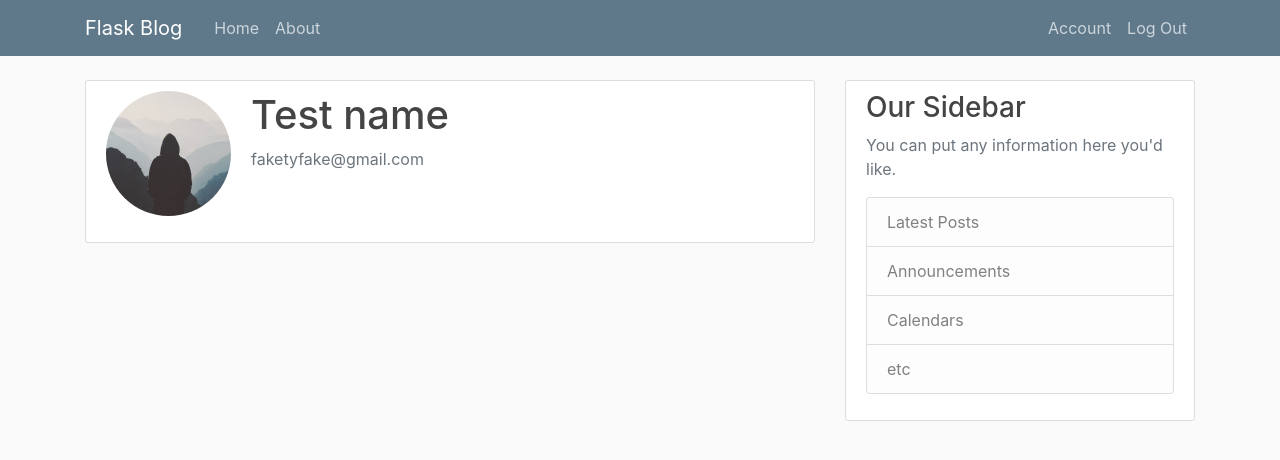
After one commit to MwaniN/flask_project, a Flask app: page /account in a window 1280 px wide. The commit adds this page. Shown: the top 460 px of the page. Run offline with Flask 2, Linux system fonts and the light colour scheme; a user stored in the database is signed in; some libraries are stand-ins or nearby versions.

Commit message:
Updates to user account page and nav bar when logged in
Made updates to do the following:

1) Detect when the user is logged in and change the nav bar to show an accounts page
2) Display the username and email address and a default profile picture when viewing the account page
3) if the user tries to navigate to the previous "Log In" or "Register" pages previously visible in the Nav bar they will instead be redirected back to the Home Page if they've already logged in that session.

```diff
--- a/flask_project_file/__init__.py
+++ b/flask_project_file/__init__.py
@@ -9,5 +9,7 @@
 db = SQLAlchemy(app)
 bcrypt = Bcrypt(app)
 login_manager = LoginManager(app)
+login_manager.login_view = 'login'
+login_manager.login_message_category = 'info'
 
 from flask_project_file import routes
--- a/flask_project_file/models.py
+++ b/flask_project_file/models.py
@@ -10,7 +10,7 @@
 	id = db.Column(db.Integer, primary_key=True)
 	username = db.Column(db.String(20), unique=True, nullable=False)
 	email = db.Column(db.String(120), unique=True, nullable=False)
-	image_file = db.Column(db.String(20), nullable=False, default = 'default.jpg')
+	image_file = db.Column(db.String(20), nullable=False, default ='default.jpg')
 	password = db.Column(db.String(60), nullable=False)
 	posts = db.relationship('Post', backref='author', lazy=True)
 
--- a/flask_project_file/routes.py
+++ b/flask_project_file/routes.py
@@ -1,8 +1,8 @@
-from flask import render_template, url_for, flash, redirect
+from flask import render_template, url_for, flash, redirect, request
 from flask_project_file import app, db, bcrypt
 from flask_project_file.forms import RegistrationForm, LoginForm
 from flask_project_file.models import User, Post
-from flask_login import login_user
+from flask_login import login_user, current_user, logout_user, login_required
 
 
 posts = [
@@ -37,6 +37,8 @@
 
 @app.route("/register", methods=['GET', 'POST'])
 def register():
+	if current_user.is_authenticated:
+		return redirect(url_for('home'))
 	form = RegistrationForm()
 	if form.validate_on_submit():
 		hashed_password = bcrypt.generate_password_hash(form.password.data).decode('utf-8')
@@ -49,12 +51,26 @@
 
 @app.route("/login", methods=['GET', 'POST'])
 def login():
+	if current_user.is_authenticated:
+		return redirect(url_for('home'))
 	form = LoginForm()
 	if form.validate_on_submit():
 		user = User.query.filter_by(email=form.email.data).first()
 		if user and bcrypt.check_password_hash(user.password, form.password.data):
 			login_user(user, remember=form.remember.data)
-			return redirect(url_for('home'))
+			next_page = request.args.get('next')
+			return redirect(next_page) if next_page else redirect(url_for('home'))
 		else:
 			flash('Login Unsuccessful. Please check email and password', 'danger')
 	return render_template('login.html', title = 'Log In', form = form)
+
+@app.route("/logout")
+def logout():
+	logout_user()
+	return redirect(url_for('home'))
+
+@app.route("/account")
+@login_required
+def account():
+	image_file = url_for('static', filename='profile_pics/' + current_user.image_file)
+	return render_template('account.html', title = 'Account', image_file=image_file)
--- /dev/null
+++ b/flask_project_file/templates/Account.html
@@ -0,0 +1,13 @@
+{% extends "layout.html" %}
+{% block content %}
+	<div class="content-section">
+  <div class="media">
+    <img class="rounded-circle account-img" src={{image_file}}>
+    <div class="media-body">
+      <h2 class="account-heading">{{ current_user.username }}</h2>
+      <p class="text-secondary">{{ current_user.email }}</p>
+    </div>
+  </div>
+  <!-- FORM HERE -->
+</div>
+{% endblock content %}
--- a/flask_project_file/templates/layout.html
+++ b/flask_project_file/templates/layout.html
@@ -31,8 +31,13 @@
         </div>
         <!-- Navbar Right Side -->
         <div class="navbar-nav">
+          {% if current_user.is_authenticated %}
+          <a class="nav-item nav-link" href="{{ url_for('account') }}">Account</a>
+          <a class="nav-item nav-link" href="{{ url_for('logout') }}">Log Out</a>
+          {% else %}
           <a class="nav-item nav-link" href="{{ url_for('login') }}">Login</a>
           <a class="nav-item nav-link" href="{{ url_for('register') }}">Register</a>
+          {% endif %}
         </div>
       </div>
     </div>
```
Also changed, not shown: flask_project_file/forms.py (+18 -0 lines), flask_project_file/site.db, flask_project_file/static/profile_pics/default.jpg (added).
